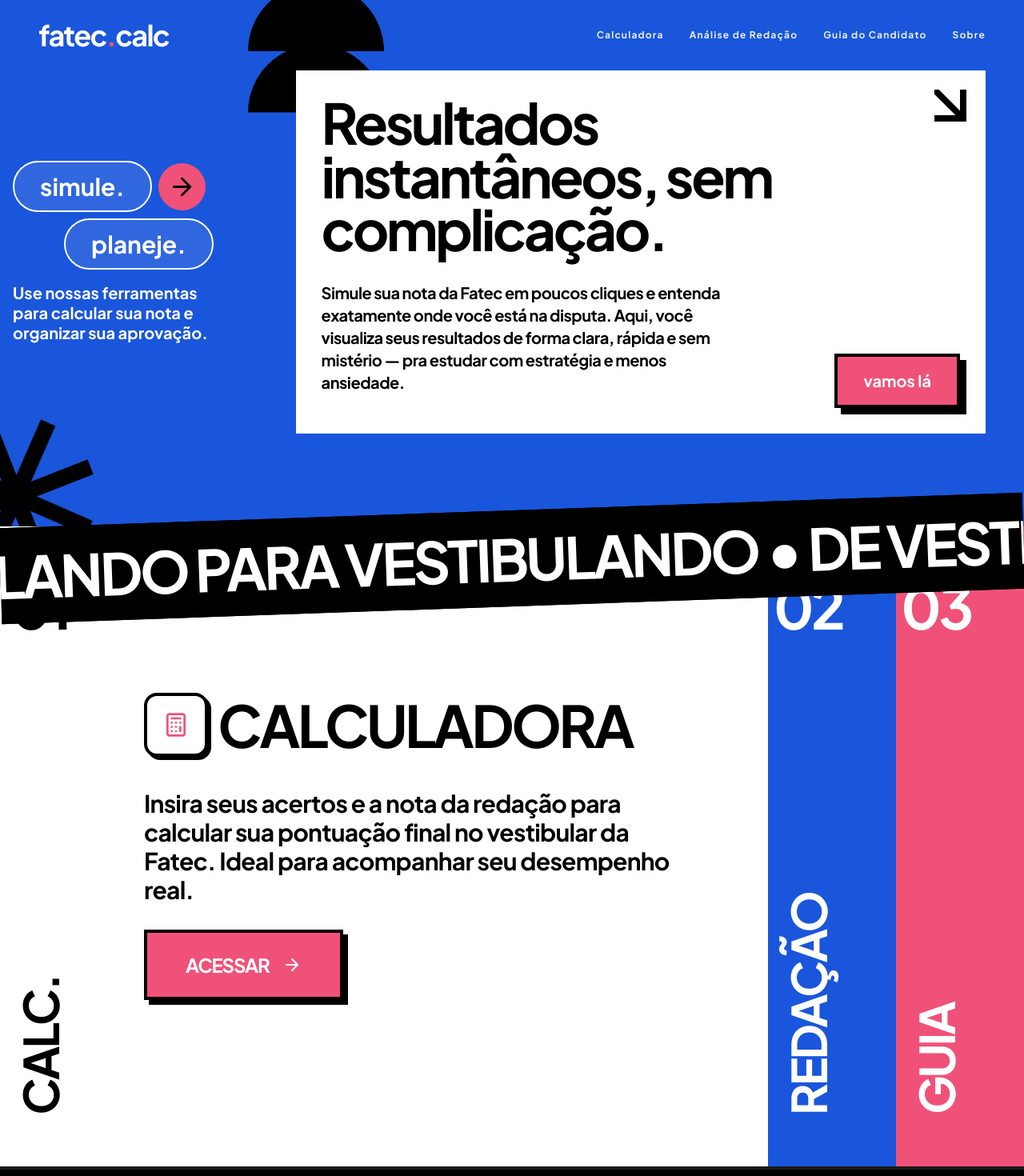
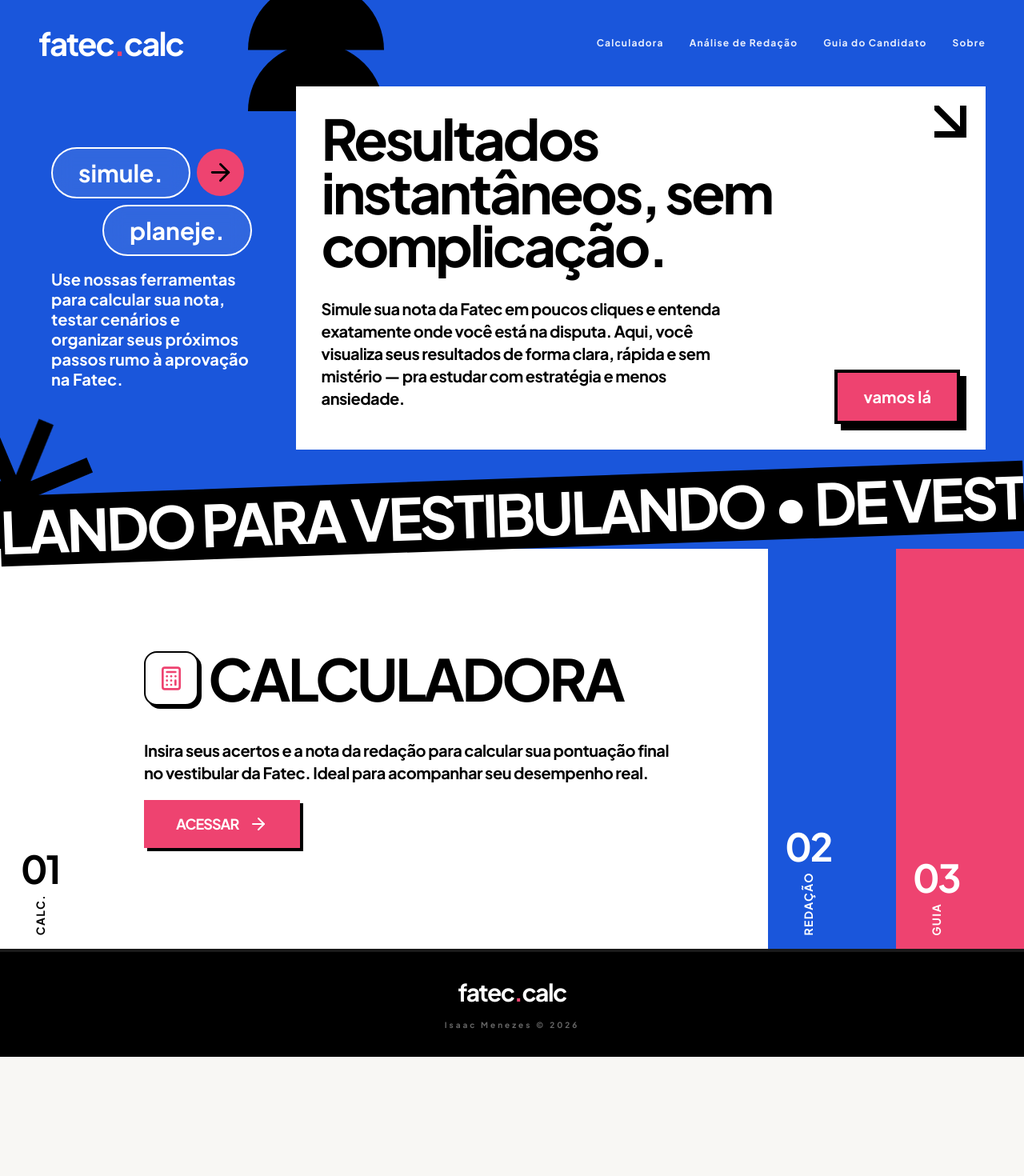
Before and after one commit to isaacmenezes/fatec.calc, a React (Vite) app: page / in a window 1280 px wide. Shown: the top 1470 px of the page at 80% size. After the commit the page ends 1321 px from the top, so only its background shows below. Built offline with nearby package versions, Linux system fonts and the light colour scheme.

Commit message:
:lipstick: wip: Atualização Estética LandingPage

```diff
--- a/components/LandingPage.tsx
+++ b/components/LandingPage.tsx
@@ -17,7 +17,7 @@
 
 const MarkerText: React.FC<MarkerTextProps> = ({
   children,
-  color = "#f05179",
+  color = "#ee4370",
   delay = 0.5,
   trigger
 }) => (
@@ -44,7 +44,7 @@
       verticalText: 'CALC.',
       color: 'bg-white',
       textColor: 'text-black',
-      icon: <Calculator className="text-[#f05179]" size={32} />,
+      icon: <Calculator className="text-[#ee4370]" size={32} />,
       description: 'Insira seus acertos e a nota da redação para calcular sua pontuação final no vestibular da Fatec. Ideal para acompanhar seu desempenho real.'
     },
     {
@@ -62,7 +62,7 @@
       number: '03',
       title: 'Guia',
       verticalText: 'GUIA',
-      color: 'bg-[#f05179]',
+      color: 'bg-[#ee4370]',
       textColor: 'text-white',
       icon: <BookOpen className="text-#1a56db" size={32} />,
       description: 'Tudo o que você precisa saber sobre pesos, bonificações e o manual do candidato condensado de forma simples.'
@@ -70,7 +70,7 @@
   ];
 
   return (
-    <div className="min-h-screen bg-[#1a56db] flex flex-col overflow-x-hidden selection:bg-[#f05179] selection:text-white">
+    <div className="min-h-screen bg-[#1a56db] flex flex-col overflow-x-hidden selection:bg-[#ee4370] selection:text-white">
       <div className="fixed inset-0 pointer-events-none z-0">
         <motion.div
           animate={{ y: [0, -20, 0] }}
@@ -97,19 +97,20 @@
       </div>
 
       <header className="px-6 py-6 md:px-12 flex justify-between items-center relative z-40">
-        <h1 className="text-white text-4xl md:text-4xl font-black tracking-tighter">
-          fatec<span className="text-[#f05179]">.</span>calc
+        <h1 className="text-white text-[40px] md:text-[40px] font-black tracking-tighter">
+          fatec<span className="text-[#ee4370]">.</span>calc
         </h1>
         <nav className="hidden md:flex gap-8 text-white/90 font-bold uppercase text-[12px] tracking-widest">
-          <button onClick={() => onStart('dashboard')} className="hover:text-[#f05179] transition-colors">Calculadora</button>
-          <button onClick={() => onStart('redacao')} className="hover:text-[#f05179] transition-colors">Análise de Redação</button>
-          <button onClick={() => onStart('guide')} className="hover:text-[#f05179] transition-colors">Guia do Candidato</button>
-          <button onClick={() => onStart('guide')} className="hover:text-[#f05179] transition-colors">Sobre</button>
+          <button onClick={() => onStart('dashboard')} className="hover:text-[#ee4370] transition-colors">Calculadora</button>
+          <button onClick={() => onStart('redacao')} className="hover:text-[#ee4370] transition-colors">Análise de Redação</button>
+          <button onClick={() => onStart('guide')} className="hover:text-[#ee4370] transition-colors">Guia do Candidato</button>
+          <button onClick={() => onStart('guide')} className="hover:text-[#ee4370] transition-colors">Sobre</button>
         </nav>
       </header>
 
       <section className="flex-1 flex flex-col md:flex-row items-center px-6 md:px-12 pt-0 pb-16 md:pb-24 md:pl-0 relative z-10">
-        <div className="hidden md:block w-full md:w-4/12 z-30 space-y-4 mb-12 md:mb-0 md:pl-4 text-left">
+
+        <div className="hidden md:block w-full md:w-4/12 z-30 space-y-4 mb-12 md:mb-0 md:pl-4 text-left ml-12">
           <div className="flex flex-col items-start gap-2">
             <div className="flex items-center gap-2">
               <motion.div
@@ -120,7 +121,7 @@
               </motion.div>
               <motion.div
                 whileHover={{ rotate: 45, duration: 0.1 }}
-                className="bg-[#f05179] rounded-full p-3">
+                className="bg-[#ee4370] rounded-full p-3">
                 <ArrowRight size={35} />
               </motion.div>
             </div>
@@ -130,7 +131,7 @@
             </motion.div>
           </div>
           <p className="text-white font-bold text-[25.5px] max-w-[250px] leading-tight py- text-xl">
-            Use nossas ferramentas para calcular sua nota e organizar sua aprovação.
+Use nossas ferramentas para calcular sua nota, testar cenários e organizar seus próximos passos rumo à aprovação na Fatec.
           </p>
         </div>
 
@@ -157,7 +158,7 @@
                     whileHover={{ scale: 1.05 }}
                     whileTap={{ scale: 0.95 }}
                     onClick={() => onStart('dashboard')}
-                    className="bg-[#f05179] text-white font-bold -mt-[50px] text-xl md:text-xl px-8 py-4 md:px-8 md:py-4 shadow-[8px_8px_0px_#000] border-4 border-black active:shadow-none transition-all">
+                    className="bg-[#ee4370] text-white font-bold -mt-[50px] text-xl md:text-xl px-8 py-4 md:px-8 md:py-4 shadow-[8px_8px_0px_#000] border-4 border-black active:shadow-none transition-all">
                     vamos lá
                   </motion.button>
             </div>
@@ -173,10 +174,10 @@
         </div>
       </section>
 
-      <Ticker/>
+      <Ticker className="absolute -pt-10"/>
 
       {/* Acordeão */}
-      <section className="flex flex-col md:flex-row min-h-screen md:h-[700px] bg-black z-20">
+      <section className="flex flex-col md:flex-row md:h-[500px] bg-black z-20">
         {accordionItems.map((item, index) => {
           const isExpanded = expandedIndex === index;
           return (
@@ -185,16 +186,16 @@
               initial={false}
               animate={{
                 flex: isExpanded ? 6 : 1,
-                minHeight: isExpanded ? '450px' : '80px'
+                minHeight: isExpanded ? '500px' : '60px'
               }}
               className={`relative cursor-pointer flex flex-col md:flex-row overflow-hidden transition-all duration-500 ${item.color}`}
               onClick={() => setExpandedIndex(index)}
             >
-              <div className={`flex md:flex-col items-center justify-between p-2 md:p-2 md:py-16 h-[80px] md:h-full w-full md:w-[100px] flex-shrink-0 z-10 ${item.textColor}`}>
-                <span className="text-3xl md:text-7xl font-black tracking-tighter">
+              <div className={`hidden md:flex md:flex-col items-center justify-end p-4 md:h-full w-full md:w-[100px] flex-shrink-0 z-10 ${item.textColor}`}>
+                <span className="text-5xl md:text-5xl font-black tracking-tighter">
                   {item.number}
                 </span>
-                <span className="text-lg md:text-6xl font-black md:[writing-mode:vertical-lr] md:rotate-180 uppercase tracking-tighter whitespace-nowrap">
+                <span className="text-sm md:text-sm font-black md:[writing-mode:vertical-lr] md:rotate-180 uppercase tracking-widest whitespace-nowrap mt-2">
                   {item.verticalText}
                 </span>
               </div>
@@ -207,21 +208,21 @@
                     exit={{ opacity: 0 }}
                     className="flex-1 p-6 md:p-20 flex flex-col justify-center gap-6 md:gap-10 overflow-y-auto md:overflow-hidden"
                   >
-                    <div className="flex items-center gap-1 md:gap-3">
-                      <div className="p-3 md:p-5 bg-white rounded-2xl shadow-[4px_4px_0px_#000] border-2 md:border-4 border-black flex-shrink-0">
+                    <div className="flex items-center gap-2 md:gap-3">
+                      <div className="p-2 md:p-4 bg-white rounded-2xl shadow-[4px_4px_0px_#000] border-2 md:border-3 border-black flex-shrink-0">
                         {item.icon}
                       </div>
-                      <h3 className={`text-3xl md:text-7xl font-black ${item.textColor} uppercase tracking-tighter leading-none`}>
+                      <h3 className={`text-7xl md:text-7xl font-black ${item.textColor} uppercase tracking-tighter leading-none`}>
                         {item.title}
                       </h3>
                     </div>
 
-                    <div className="space-y-6 md:space-y-8 max-w-3xl">
-                      <p className={`text-xl md:text-3xl font-bold ${item.textColor} leading-tight tracking-tight`}>
+                    <div className="space-y-4 md:space-y-5 max-w-2xl">
+                      <p className={`text-base md:text-xl font-bold ${item.textColor} leading-tight tracking-tight`}>
                         <MarkerText
                           trigger={isExpanded}
                           delay={0.4}
-                          color={index === 0 ? "#f05179" : "#ffffff"}
+                          color={index === 0 ? "#ee4370" : "#ffffff"}
                         >
                           {item.description}
                         </MarkerText>
@@ -233,7 +234,7 @@
                           e.stopPropagation();
                           onStart(item.id);
                         }}
-                        className={`w-full md:w-fit flex items-center justify-center gap-4 px-8 py-4 md:px-12 md:py-6 text-xl md:text-2xl font-black uppercase tracking-tighter shadow-[6px_6px_0px_#000] border-4 border-black ${index === 0 ? 'bg-[#f05179] text-white' : 'bg-white text-black'
+                        className={`w-full md:w-fit flex items-center justify-center gap-3 px-6 py-3 md:px-10 md:py-4 text-base md:text-lg font-black uppercase tracking-tighter shadow-[4px_4px_0px_#000] border-3 border-black ${index === 0 ? 'bg-[#ee4370] text-white' : 'bg-white text-black'
                           }`}
                       >
                         Acessar <ArrowRight />
@@ -247,12 +248,12 @@
         })}
       </section>
 
-      <footer className="bg-black text-white p-12 flex flex-col items-center gap-6 border-t-4 border-white/10 relative z-30">
+      <footer className="bg-black text-white p-8 flex flex-col items-center gap-4 border-t-4 border-white/10 relative z-30">
         <div className="text-3xl font-black tracking-tighter">
-          fatec<span className="text-[#f05179]">.</span>calc
+          fatec<span className="text-[#ee4370]">.</span>calc
         </div>
-        <p className="text-white/40 font-bold uppercase tracking-[0.3em] text-[10px] text-center">
-          fatec calculadora © 2026 • de vestibulando para vestibulando
+        <p className="text-white/40 font-bold tracking-[0.3em] text-[10px] text-center">
+          Isaac Menezes © 2026
         </p>
       </footer>
     </div>
--- a/components/Ticker.tsx
+++ b/components/Ticker.tsx
@@ -6,12 +6,12 @@
   const repeatedText = Array(15).fill(text).join("");
 
   return (
-    <div className="relative -mb-[90px] md:-mb-[100px] z-50">
+    <div className="relative -mt-[60px] md:-mt-[60px] z-50">
       <div
         className="relative"
         style={{ transform: 'rotate(-2deg)' }}
       >
-        <div className="bg-black py-10 md:py-4 border-y-8 border-black overflow-hidden">
+        <div className="bg-black py-10 md:py-2 pb-12 overflow-hidden">
           <motion.div
             animate={{ x: [0, -2000] }}
             transition={{
--- a/constants.tsx
+++ b/constants.tsx
@@ -16,9 +16,9 @@
 ];
 
 export const COLORS = {
-  primary: '#1a56db',
-  accent_pink: '#f05179',
+  primary: '#0c57c2',
+  accent_pink: '#ee4370',
   dark: '#000000',
   white: '#ffffff',
-  bg_gradient: 'linear-gradient(135deg, #1a56db 0%, #7e22ce 100%)'
+  bg_gradient: 'linear-gradient(135deg, #0c57c2 0%, #ee4370 100%)'
 };
```
